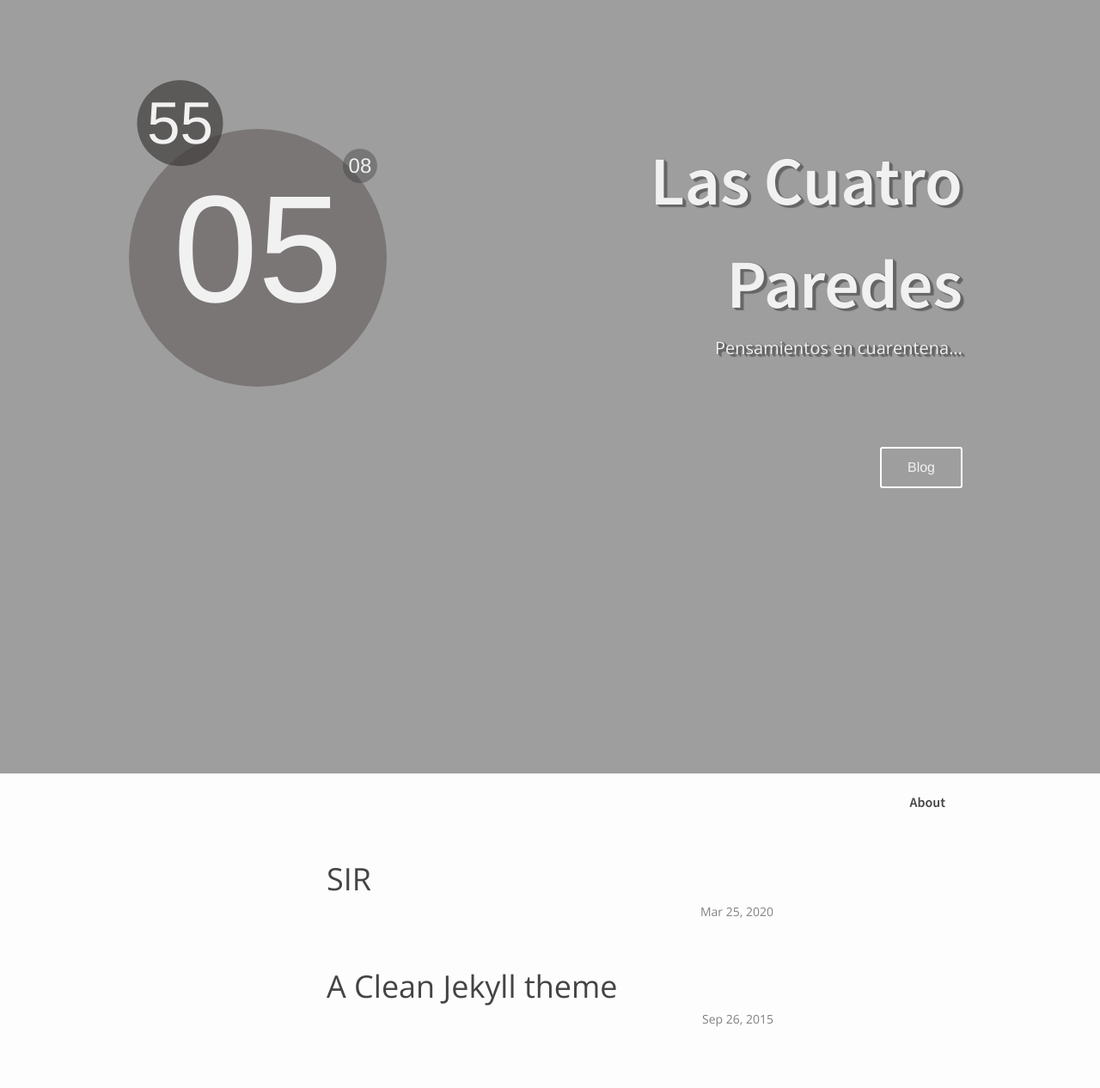
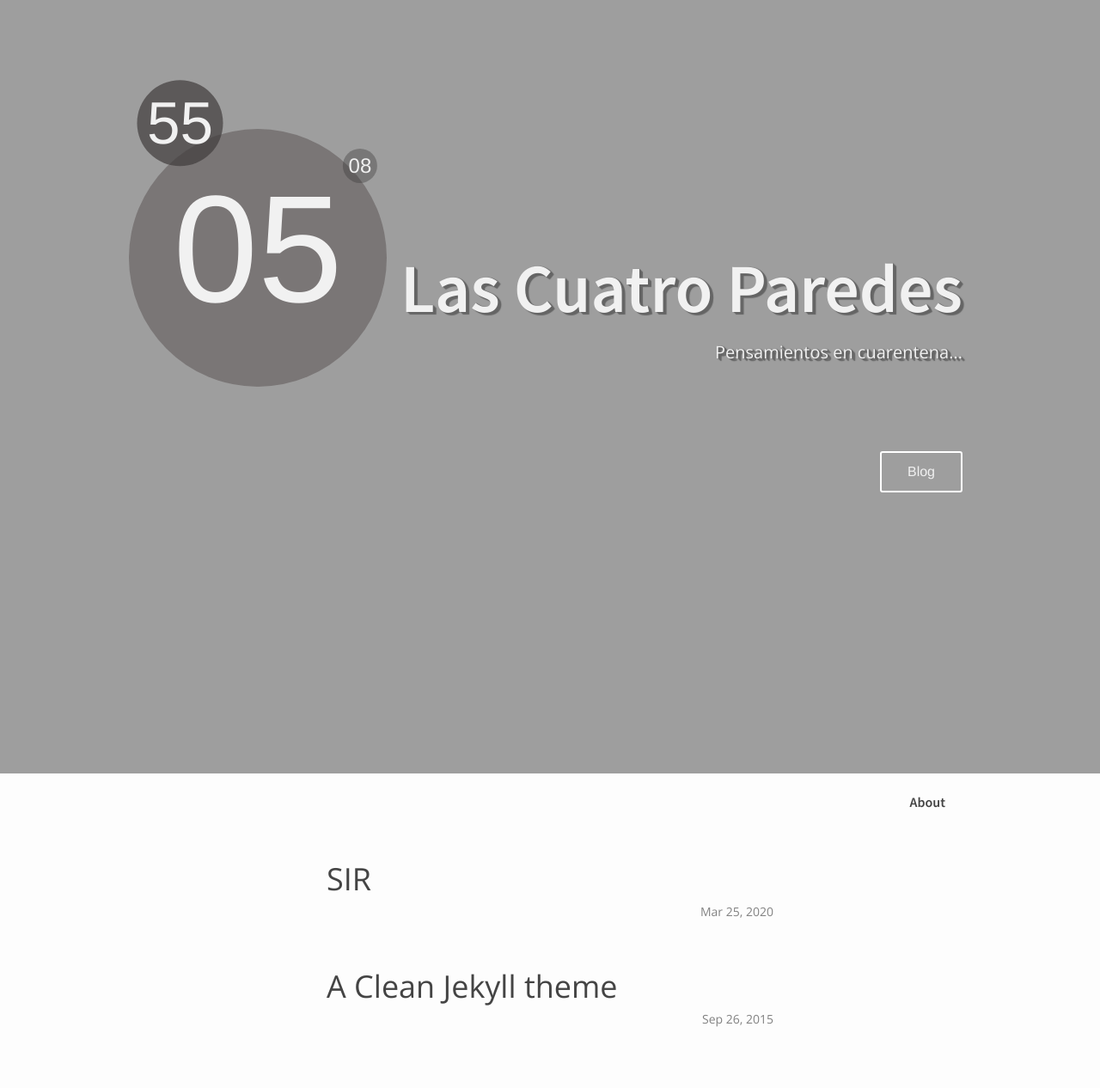
Before and after one commit to Caquita-beep/Caquita-beep.github.io, a Jekyll site: the page built from index.html, in a window 1280 px wide. Shown: the whole page at 86% size. Built offline with Jekyll 4.4.1, drawn with Linux system fonts in a browser that asks for light colours.

Commit message:
Update _layout.scss

```diff
--- a/_sass/_layout.scss
+++ b/_sass/_layout.scss
@@ -265,10 +265,10 @@
 
 .site-name__inner {
     position: absolute;
-    top: 150px;
+    top: 275px; /* 150px; */
     width: 100%;
     right: 0;
-    width: 400px;
+    /*width: 400px; */
 }
 
 .site-name__inner .name {
```
